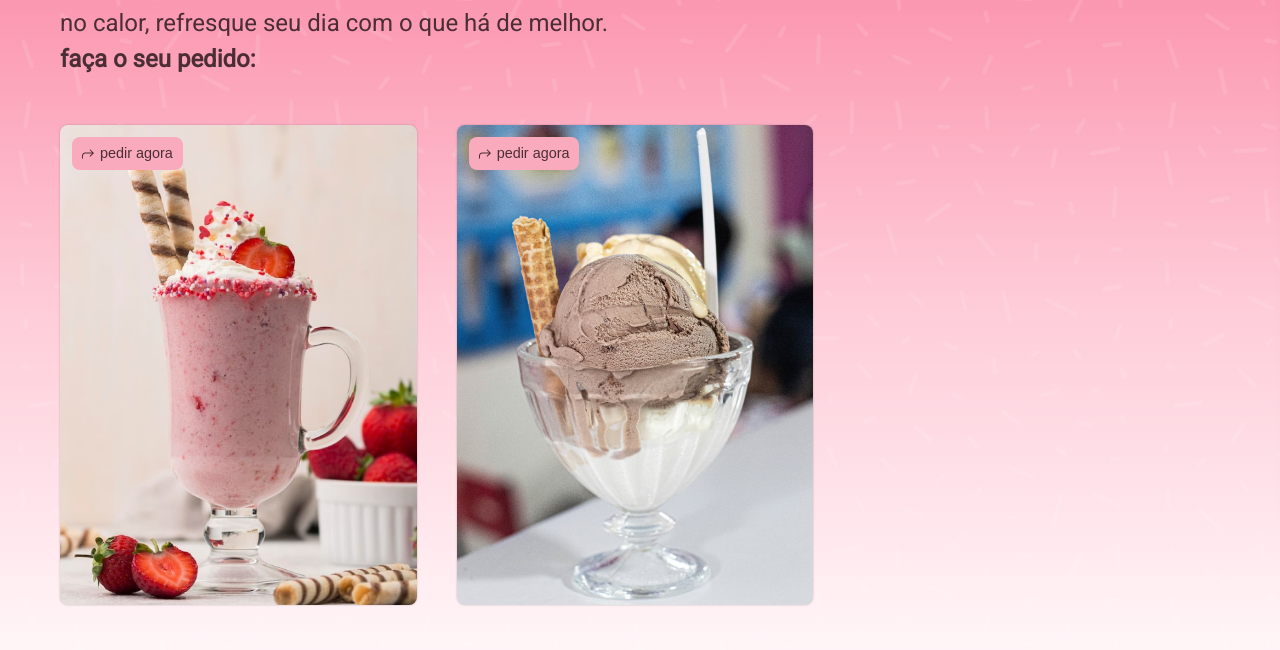
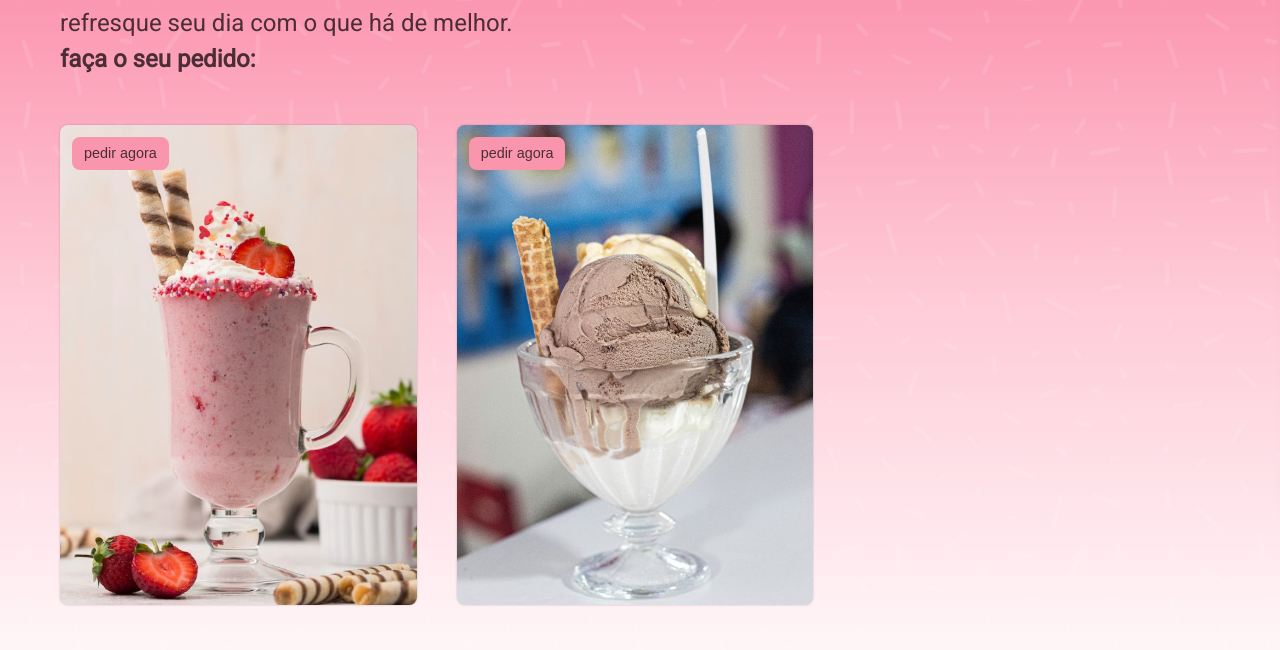
Before and after one commit to marcelo-souto/projeto-flocus, a plain HTML site: page index.html in a window 1280 px wide. Shown: the part 430-1080 px from the top of the page. Drawn offline with Linux system fonts and the light colour scheme; a web font is replaced by a local one.

Commit message:
introducao atualizada

```diff
--- a/css/home/introducao.css
+++ b/css/home/introducao.css
@@ -57,9 +57,8 @@
 .produto-item-imagem:after {
   content: 'pedir agora';
   display: block;
-  padding: 6px 10px 6px 28px;
-  background-image: url('../../images/seta.svg');
-  background-color: #F9AABD;
+  padding: 6px 12px;
+  background-color: #fa95ae;
   background-repeat: no-repeat;
   background-position: 8px center;
   background-size: 16px;
@@ -74,7 +73,7 @@
 }
 
 .produto-item-imagem:hover:after {
-  background-color: #fab7c7;
+  background-color: #ffaabe;
 }
 
 @media (max-width: 960px) {
--- a/index.html
+++ b/index.html
@@ -137,7 +137,7 @@
       <div class="introducao-texto">
         <h1 class="fonte-display-xxl">sinta o sabor e a experiência</h1>
         <p class="fonte-corpo-texto">
-          no calor, refresque seu dia com o que há de melhor.
+          refresque seu dia com o que há de melhor.
           <span>faça o seu pedido:</span>
         </p>
       </div>
@@ -156,7 +156,6 @@
       <p class="fonte-corpo-texto">
         garantia de um sabor único com o melhor sorvete caseiro, receita passada
         por gerações pela família Borges e que agora você pode experimentar.
-        peça agora.
       </p>
       <div class="diferencial-conteudo">
         <div class="diferencial-imagem">
```
